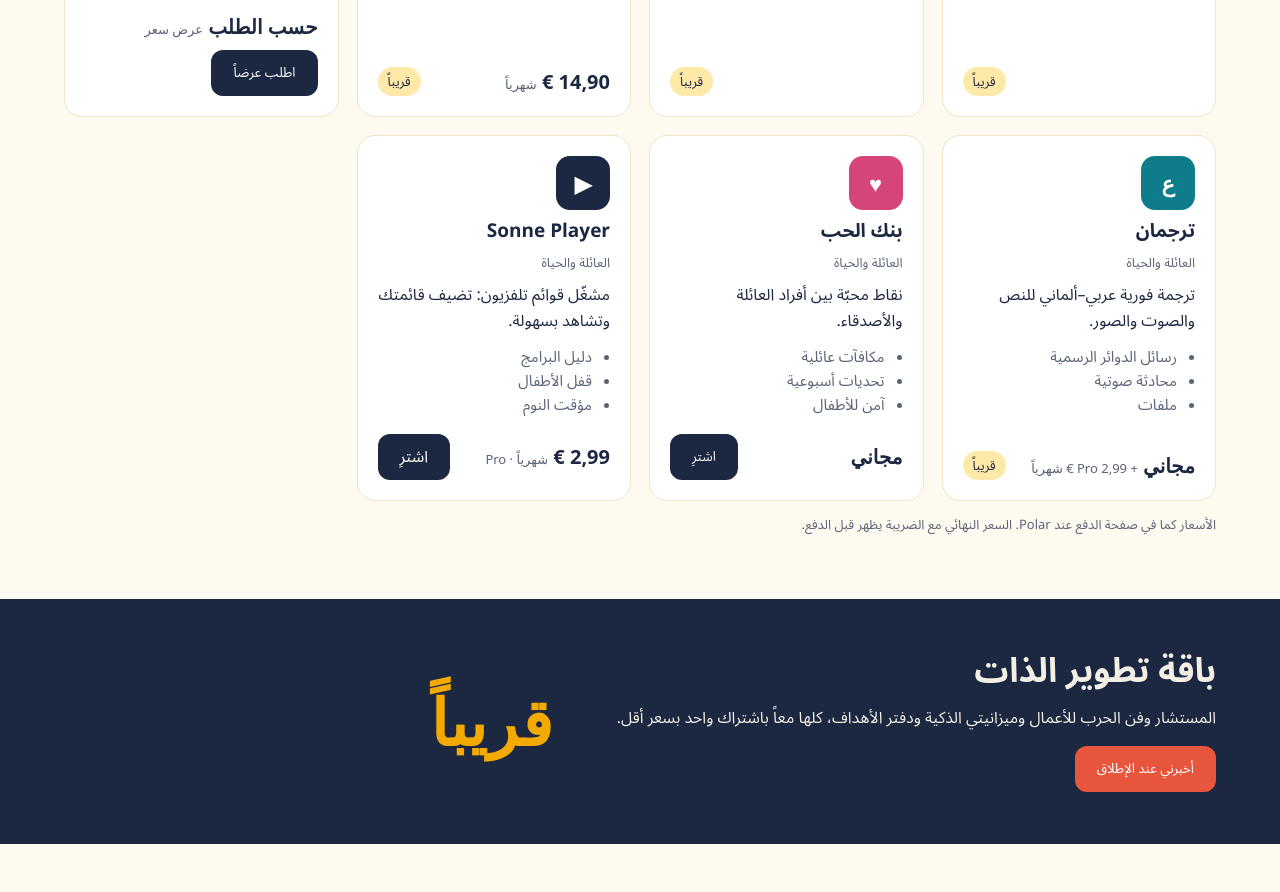
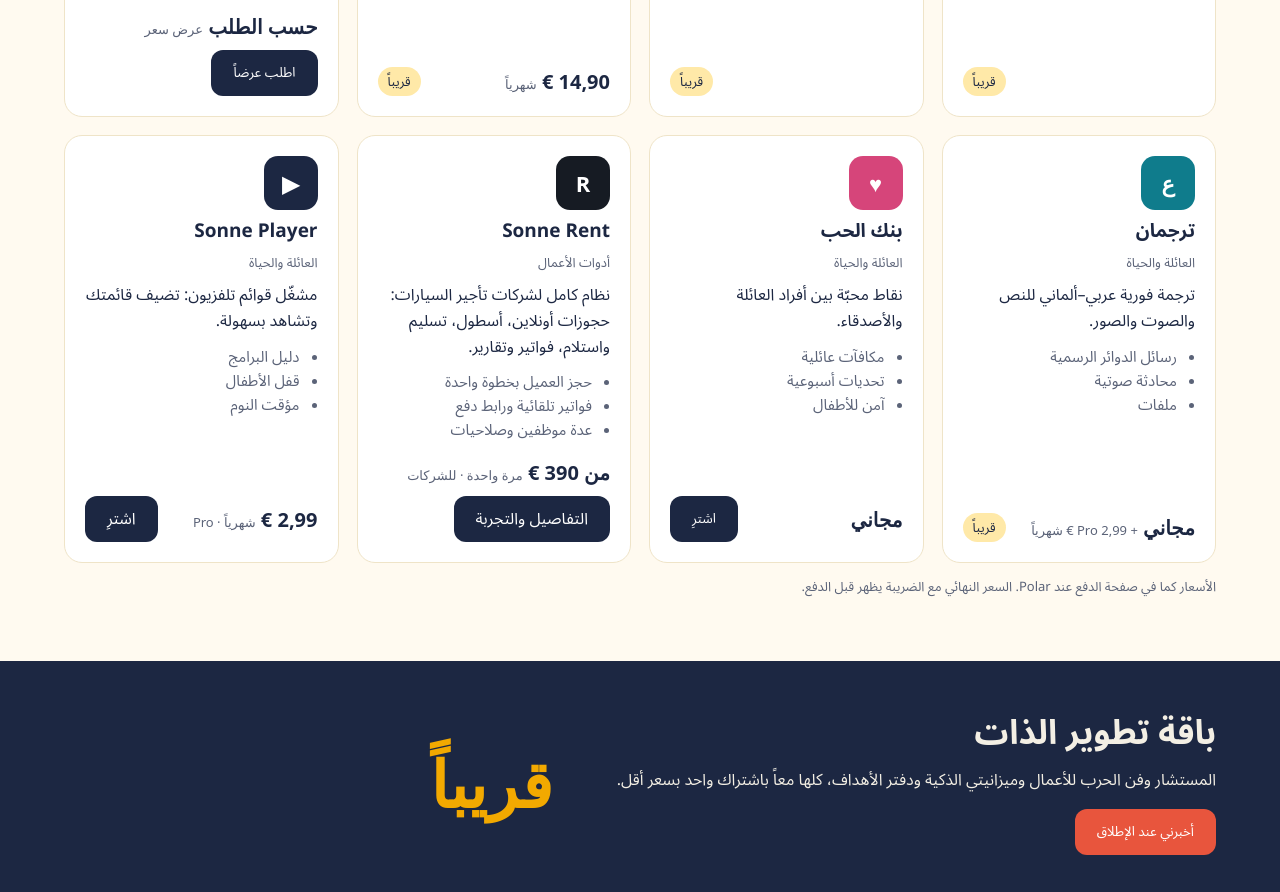
Before and after one commit to rr5436619-gif/rr5436619-gif.github.io, a plain HTML site: page apps/index.html in a window 1280 px wide. Shown: the part 1380-2272 px from the top of the page. Drawn offline with Linux system fonts and the light colour scheme.

Commit message:
Update index.htmlAdd Sonne Rent to apps store

```diff
--- a/apps/index.html
+++ b/apps/index.html
@@ -182,7 +182,8 @@ const apps=[
  {n:"ولاء ونقاط لمحلّك",c:"biz",i:"★",col:"#e8553d",d:"تطبيق ولاء باسم محلّك: نقاط، أكواد دعوة، مكافآت.",f:["تصميم بألوانك","لوحة تحكم","دعم عن بُعد"],p:"حسب الطلب",u:"عرض سعر",s:0,w:1},
  {n:"ترجمان",c:"life",i:"ع",col:"#0f7c8c",d:"ترجمة فورية عربي–ألماني للنص والصوت والصور.",f:["رسائل الدوائر الرسمية","محادثة صوتية","ملفات"],p:"مجاني",u:"+ Pro 2,99 € شهرياً",s:1},
  {n:"بنك الحب",c:"life",i:"♥",col:"#d6457a",d:"نقاط محبّة بين أفراد العائلة والأصدقاء.",f:["مكافآت عائلية","تحديات أسبوعية","آمن للأطفال"],p:"مجاني",u:"",s:0},
- {n:"Sonne Player",c:"life",i:"▶",col:"#1c2742",d:"مشغّل قوائم تلفزيون: تضيف قائمتك وتشاهد بسهولة.",f:["دليل البرامج","قفل الأطفال","مؤقت النوم"],p:"2,99 €",u:"شهرياً · Pro",s:0,l:"https://buy.polar.sh/polar_cl_g3BWHbTXdaahYoj7S49hPuCqcf1j8ON4u7lxF27a9iD"}
+ {n:"Sonne Rent",c:"biz",i:"R",col:"#161b23",d:"نظام كامل لشركات تأجير السيارات: حجوزات أونلاين، أسطول، تسليم واستلام، فواتير وتقارير.",f:["حجز العميل بخطوة واحدة","فواتير تلقائية ورابط دفع","عدة موظفين وصلاحيات"],p:"من 390 €",u:"مرة واحدة · للشركات",s:0,l:"./sonne-rent/landing.html",b:["التفاصيل والتجربة","Details & Demo"]},
+{n:"Sonne Player",c:"life",i:"▶",col:"#1c2742",d:"مشغّل قوائم تلفزيون: تضيف قائمتك وتشاهد بسهولة.",f:["دليل البرامج","قفل الأطفال","مؤقت النوم"],p:"2,99 €",u:"شهرياً · Pro",s:0,l:"https://buy.polar.sh/polar_cl_g3BWHbTXdaahYoj7S49hPuCqcf1j8ON4u7lxF27a9iD"}
 ];
 let lang="ar",cur="all";
 const esc=t=>String(t).replace(/[&<>"']/g,m=>({"&":"&amp;","<":"&lt;",">":"&gt;",'"':"&quot;","'":"&#39;"}[m]));
```
